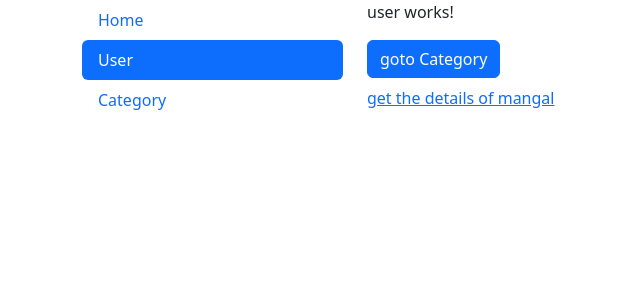
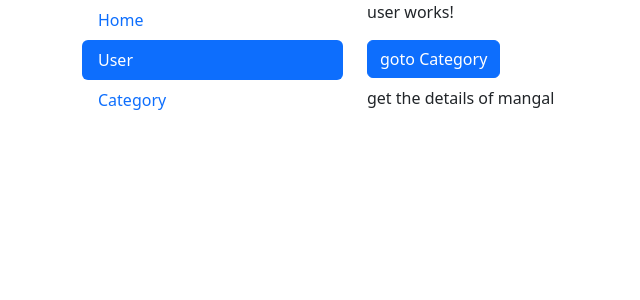
Before and after one commit to crzycode/Angular_Router, an Angular app: page /User in a window 1280 px wide. Shown: the top 300 px of the page, without its empty margins (0-640 px from the left). Built offline with nearby package versions, Linux system fonts and the light colour scheme.

Commit message:
52. Passing Query Parameters and Fragments to the Url Route with the Template and Program in Angular

```diff
--- a/src/app/user/user.component.html
+++ b/src/app/user/user.component.html
@@ -2,4 +2,5 @@
 <button class="btn btn-primary" (click)="gotocategory()">goto Category</button>
 <h1>{{user.name}}</h1>
 <h1>{{user.id}}</h1>
-<div><a [routerLink]="['/User',1,'mangal']">get the details of mangal</a></div>
+<!-- <div><a [routerLink]="['/User',1,'mangal']" [queryParams]="{page:1,search:'mangal'}"[fragment]="'load'">get the details of mangal</a></div> -->
+<div><a (click)="getmangaldetails()">get the details of mangal</a></div>
--- a/src/app/user/user.component.ts
+++ b/src/app/user/user.component.ts
@@ -30,5 +30,12 @@ user!:{id:string,name:string};
   gotocategory(){
 this.router.navigate(['/Category'])
   }
+  getmangaldetails(){
+    this.router.navigate(['/User',2,'mangal'],
+    {queryParams:{page:2,search:'mangla'},
+    fragment:'loading'
+
+  })
+  }
 
 }
```
